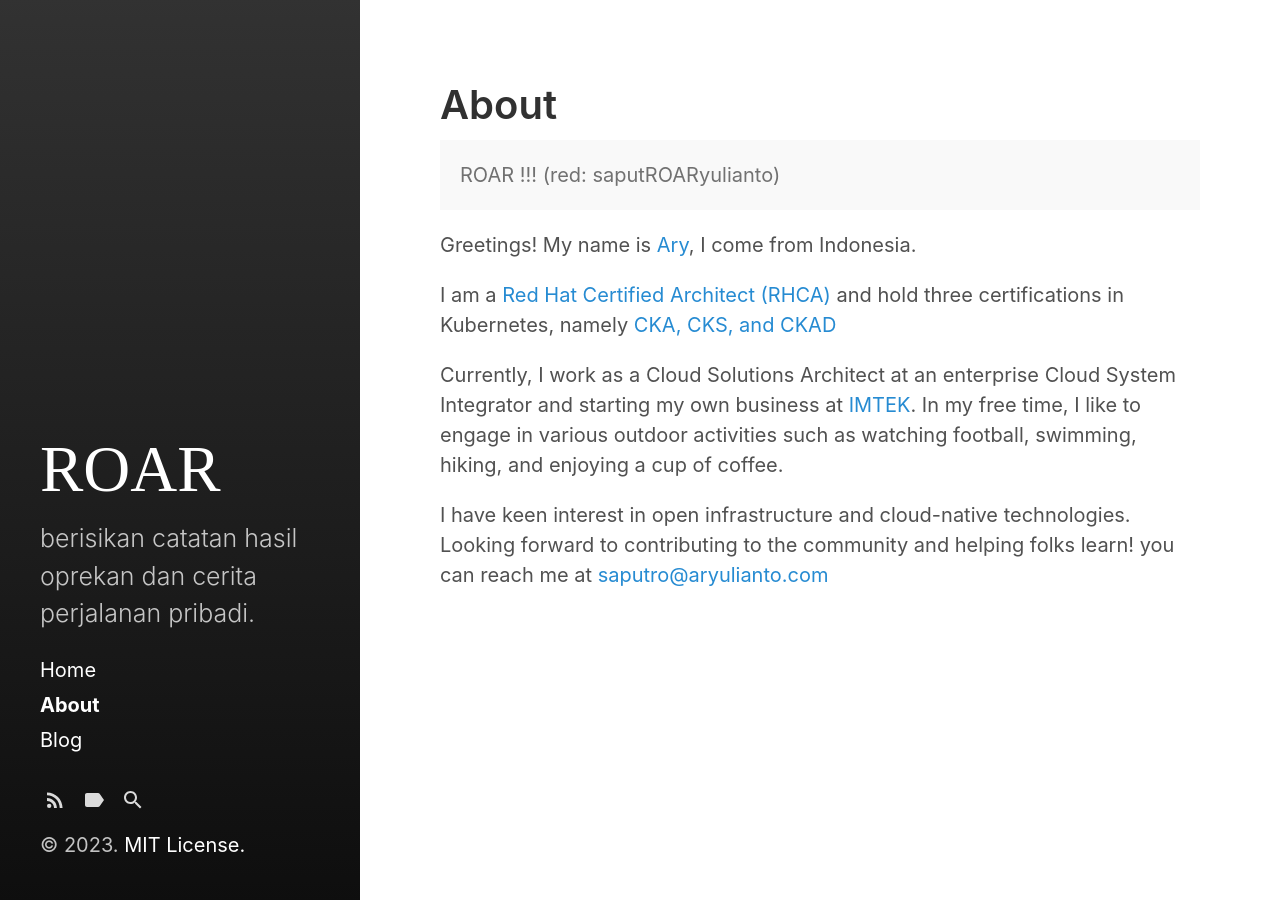
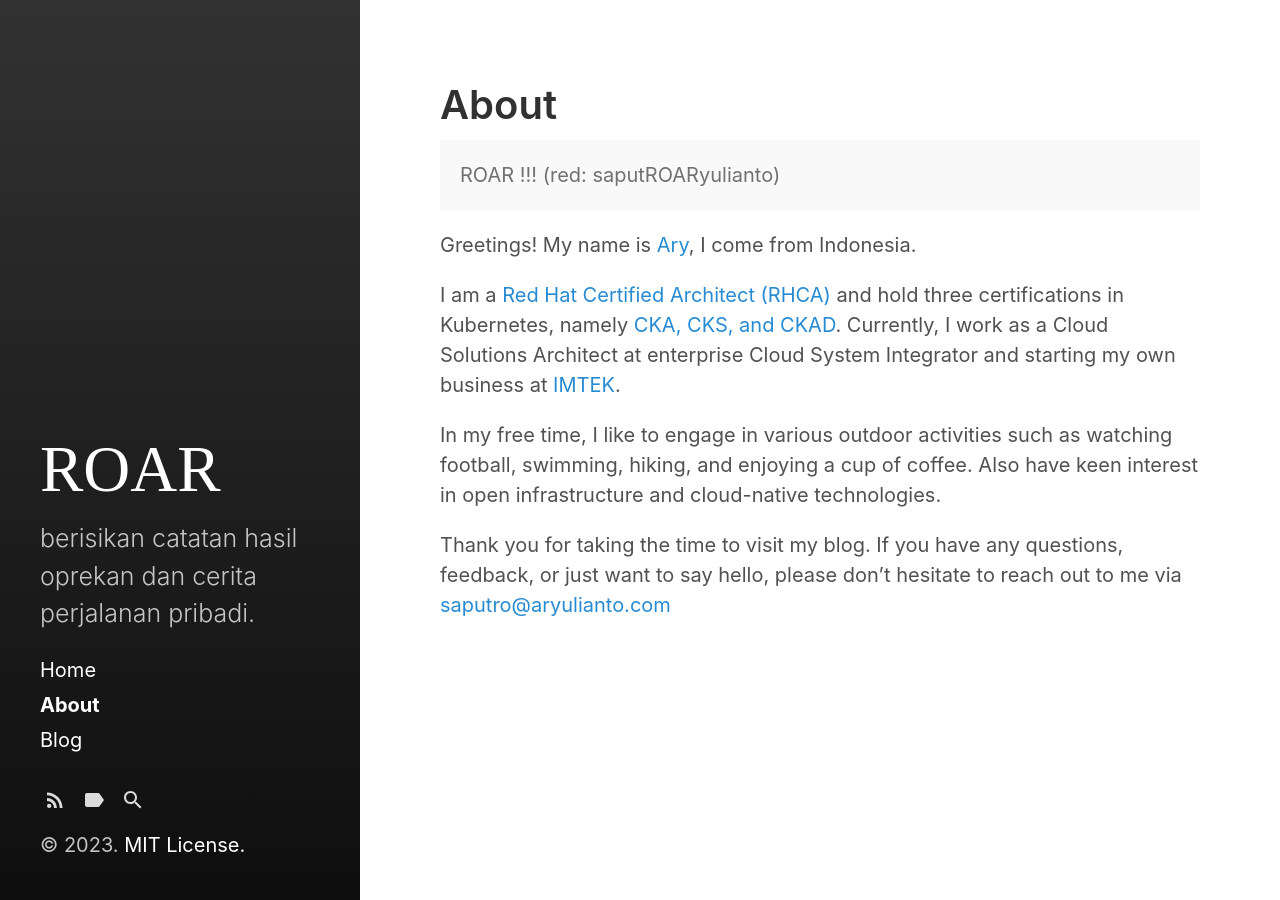
Before and after one commit to aryulianto/aryulianto.github.io, a Jekyll site: the page built from category/about.md, in a window 1280 px wide. Built offline with Jekyll 4.4.1, drawn with Linux system fonts in a browser that asks for light colours; some web fonts are replaced.

Commit message:
minor update

```diff
--- a/category/about.md
+++ b/category/about.md
@@ -10,8 +10,8 @@ sidebar_link: true
 
 Greetings! My name is [Ary](https://www.linkedin.com/in/aryulianto/), I come from Indonesia.
 
-I am a [Red Hat Certified Architect (RHCA)](https://www.credly.com/users/aryulianto/badges) and hold three certifications in Kubernetes, namely [CKA, CKS, and CKAD](https://www.credly.com/users/aryulianto/badges)
+I am a [Red Hat Certified Architect (RHCA)](https://www.credly.com/users/aryulianto/badges) and hold three certifications in Kubernetes, namely [CKA, CKS, and CKAD](https://www.credly.com/users/aryulianto/badges). Currently, I work as a Cloud Solutions Architect at enterprise Cloud System Integrator and starting my own business at [IMTEK](https://imtek.id).
 
-Currently, I work as a Cloud Solutions Architect at an enterprise Cloud System Integrator and starting my own business at [IMTEK](https://imtek.id). In my free time, I like to engage in various outdoor activities such as watching football, swimming, hiking, and enjoying a cup of coffee.
+In my free time, I like to engage in various outdoor activities such as watching football, swimming, hiking, and enjoying a cup of coffee. Also have keen interest in open infrastructure and cloud-native technologies.
 
-I have keen interest in open infrastructure and cloud-native technologies. Looking forward to contributing to the community and helping folks learn! you can reach me at [saputro@aryulianto.com](mailto:saputro@aryulianto.com)
+Thank you for taking the time to visit my blog. If you have any questions, feedback, or just want to say hello, please don't hesitate to reach out to me via [saputro@aryulianto.com](mailto:saputro@aryulianto.com)
```
